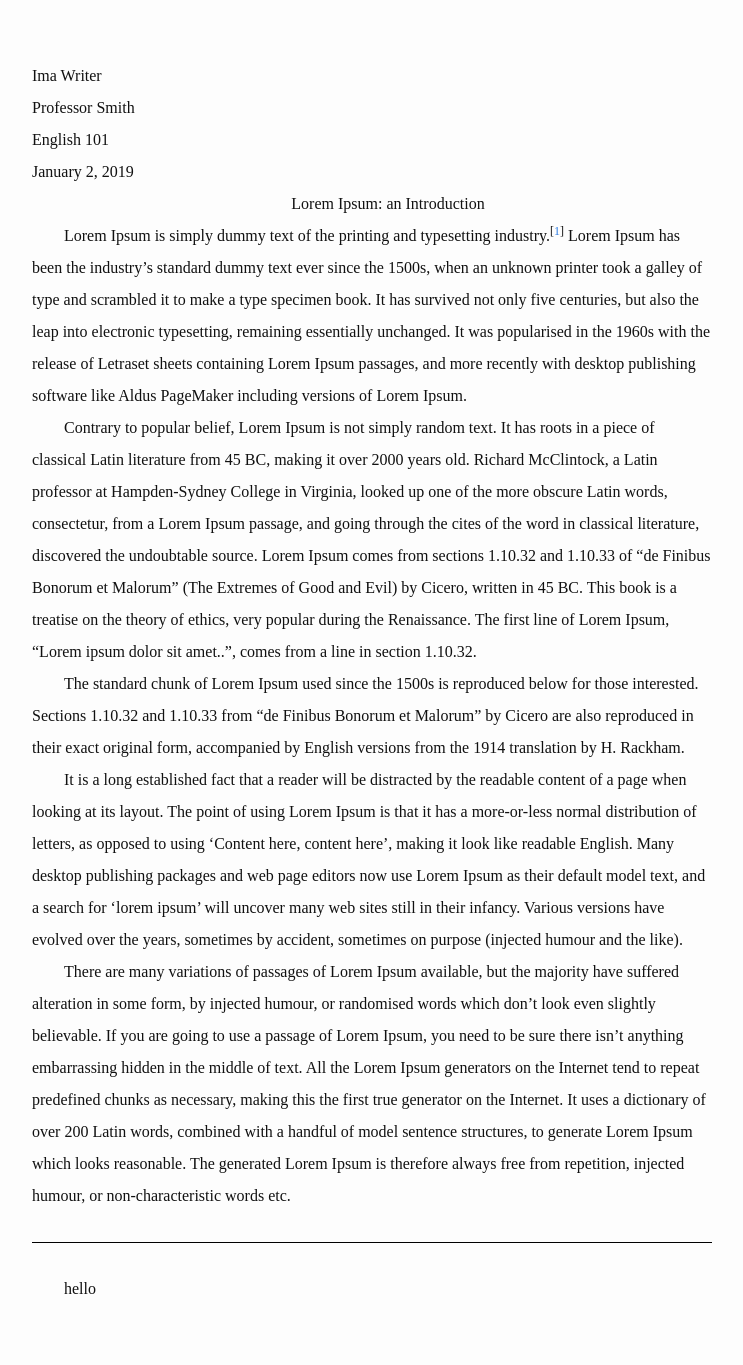
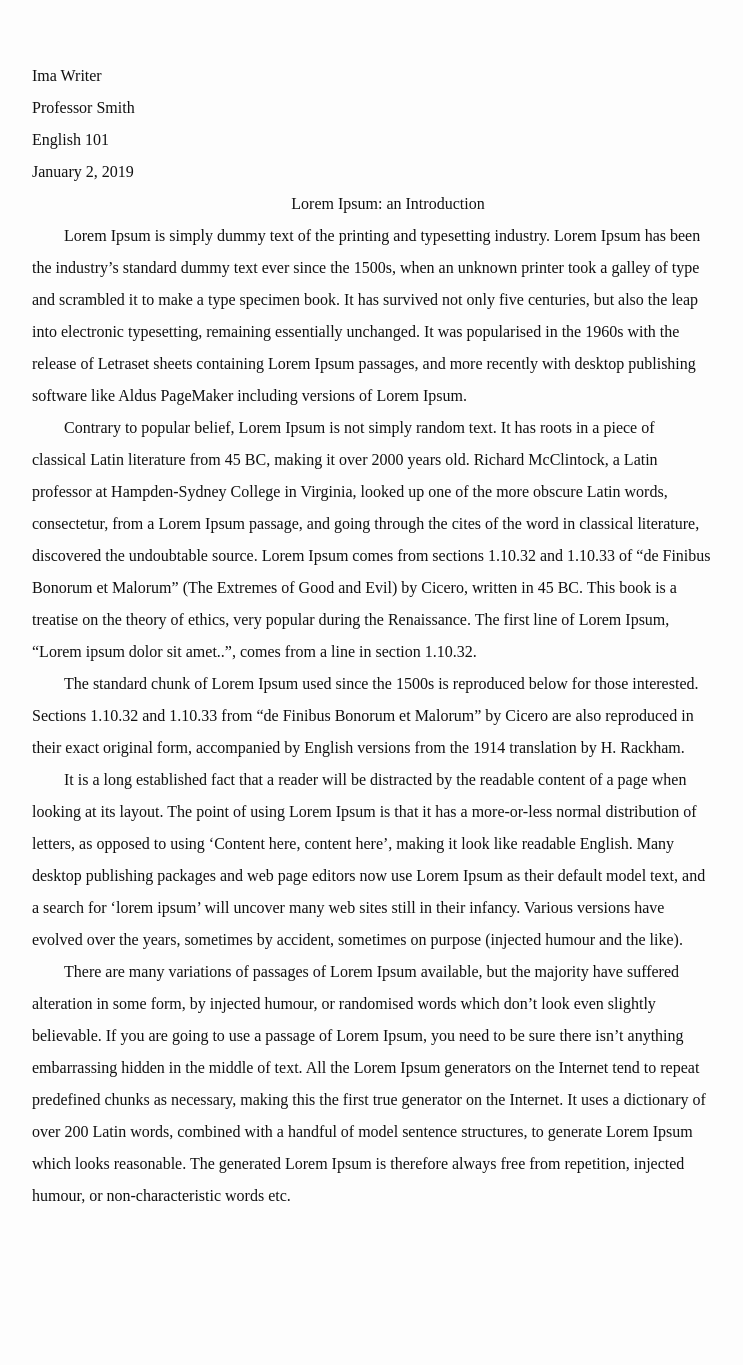
Before and after one commit to a2liu/docgen, a Jekyll site: the page built from examples/mla.md, in a window 1280 px wide. Shown: the whole page, without its empty margins (268-1011 px from the left). Built offline with Jekyll 4.4.1, drawn with Linux system fonts in a browser that asks for light colours; after the commit the page ends 1272 px from its top, so only the background shows below that.

Commit message:
removed unfinished features

```diff
--- a/_includes/citation
+++ /dev/null
@@ -1,12 +0,0 @@
-{% capture text %}
-{% if include.local %}
-  {% assign link = include.local | prepend: '#' | append: '-docgen' %}
-{% elsif include.link %}
-  {% assign link = include.link %}
-{% endif %}
-{% if link %}
-<sup class="citation-docgen">[<a href="{{ link }}"><span class="citation-number-docgen"></span></a>]</sup>
-{% else %}
-<sup class="citation-docgen">[<span class="citation-number-docgen"></span>]</sup>
-{% endif %}
-{% endcapture %}{{- text | strip | strip_newlines -}}
--- a/_includes/citation-data
+++ /dev/null
@@ -1,10 +0,0 @@
-{% capture text %}
-{% if include.id %}
-<a
-  id="{{ include.id | append: '-docgen' }}"
-  name="{{ include.id | append: '-docgen' }}"></a>
-{% elsif site.docgen.error %}
-<a class="error-docgen">DocGen Error:
-{% raw %}{% include citation-data %} needs parameter 'id'{% endraw %}</a>
-{% endif %}
-{% endcapture %}{{- text | strip -}}
--- a/_layouts/404-docgen.html
+++ b/_layouts/404-docgen.html
@@ -18,7 +18,7 @@
       {{ content }}
     </main>
 
-    <script>
+    <!-- <script>
       function sleep(ms) {
         return new Promise(resolve => setTimeout(resolve, ms));
       }
@@ -33,7 +33,7 @@
       }
 
       redirect();
-    </script>
+    </script> -->
   </body>
 
 </html>
--- a/_sass/docgen/_api.scss
+++ b/_sass/docgen/_api.scss
@@ -44,12 +44,12 @@
   }
 }
 
-.citation-docgen {
-  .citation-number-docgen:after {
-    counter-increment: citation-docgen;
-    content: counter(citation-docgen);
-  }
-}
+// .citation-docgen {
+//   .citation-number-docgen:after {
+//     counter-increment: citation-docgen;
+//     content: counter(citation-docgen);
+//   }
+// }
 
 @media print {
   .page-break {
--- a/examples/mla.md
+++ b/examples/mla.md
@@ -6,7 +6,7 @@
 course: English 101
 date: January 2, 2019
 ---
-Lorem Ipsum is simply dummy text of the printing and typesetting industry.{% include citation local='1' %} Lorem Ipsum has been the industry's standard dummy text ever since the 1500s, when an unknown printer took a galley of type and scrambled it to make a type specimen book. It has survived not only five centuries, but also the leap into electronic typesetting, remaining essentially unchanged. It was popularised in the 1960s with the release of Letraset sheets containing Lorem Ipsum passages, and more recently with desktop publishing software like Aldus PageMaker including versions of Lorem Ipsum.
+Lorem Ipsum is simply dummy text of the printing and typesetting industry. Lorem Ipsum has been the industry's standard dummy text ever since the 1500s, when an unknown printer took a galley of type and scrambled it to make a type specimen book. It has survived not only five centuries, but also the leap into electronic typesetting, remaining essentially unchanged. It was popularised in the 1960s with the release of Letraset sheets containing Lorem Ipsum passages, and more recently with desktop publishing software like Aldus PageMaker including versions of Lorem Ipsum.
 
 Contrary to popular belief, Lorem Ipsum is not simply random text. It has roots in a piece of classical Latin literature from 45 BC, making it over 2000 years old. Richard McClintock, a Latin professor at Hampden-Sydney College in Virginia, looked up one of the more obscure Latin words, consectetur, from a Lorem Ipsum passage, and going through the cites of the word in classical literature, discovered the undoubtable source. Lorem Ipsum comes from sections 1.10.32 and 1.10.33 of "de Finibus Bonorum et Malorum" (The Extremes of Good and Evil) by Cicero, written in 45 BC. This book is a treatise on the theory of ethics, very popular during the Renaissance. The first line of Lorem Ipsum, "Lorem ipsum dolor sit amet..", comes from a line in section 1.10.32.
 
@@ -15,7 +15,3 @@
 It is a long established fact that a reader will be distracted by the readable content of a page when looking at its layout. The point of using Lorem Ipsum is that it has a more-or-less normal distribution of letters, as opposed to using 'Content here, content here', making it look like readable English. Many desktop publishing packages and web page editors now use Lorem Ipsum as their default model text, and a search for 'lorem ipsum' will uncover many web sites still in their infancy. Various versions have evolved over the years, sometimes by accident, sometimes on purpose (injected humour and the like).
 
 There are many variations of passages of Lorem Ipsum available, but the majority have suffered alteration in some form, by injected humour, or randomised words which don't look even slightly believable. If you are going to use a passage of Lorem Ipsum, you need to be sure there isn't anything embarrassing hidden in the middle of text. All the Lorem Ipsum generators on the Internet tend to repeat predefined chunks as necessary, making this the first true generator on the Internet. It uses a dictionary of over 200 Latin words, combined with a handful of model sentence structures, to generate Lorem Ipsum which looks reasonable. The generated Lorem Ipsum is therefore always free from repetition, injected humour, or non-characteristic words etc.
-
-<div class="page-break"></div>
-{% include citation-data id="1" %}
-hello
```
